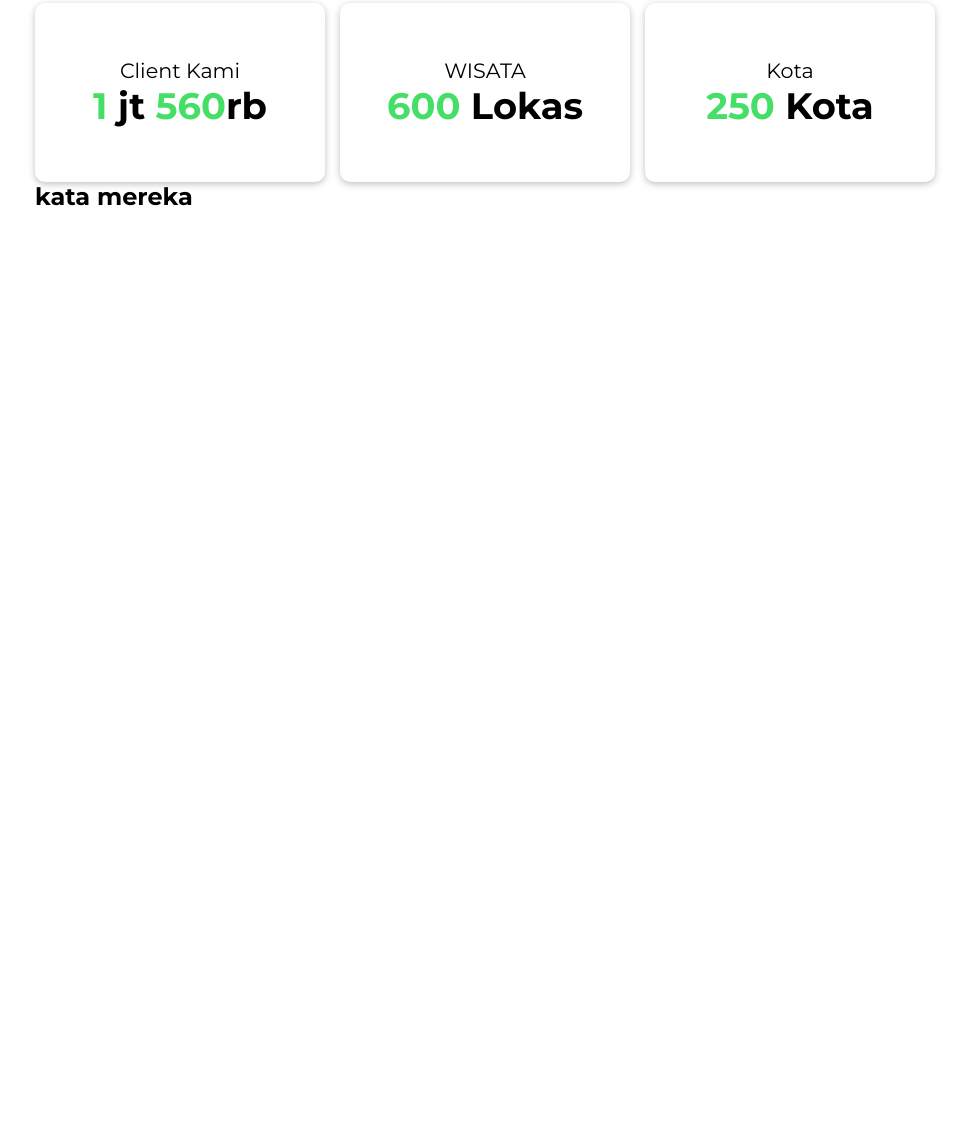
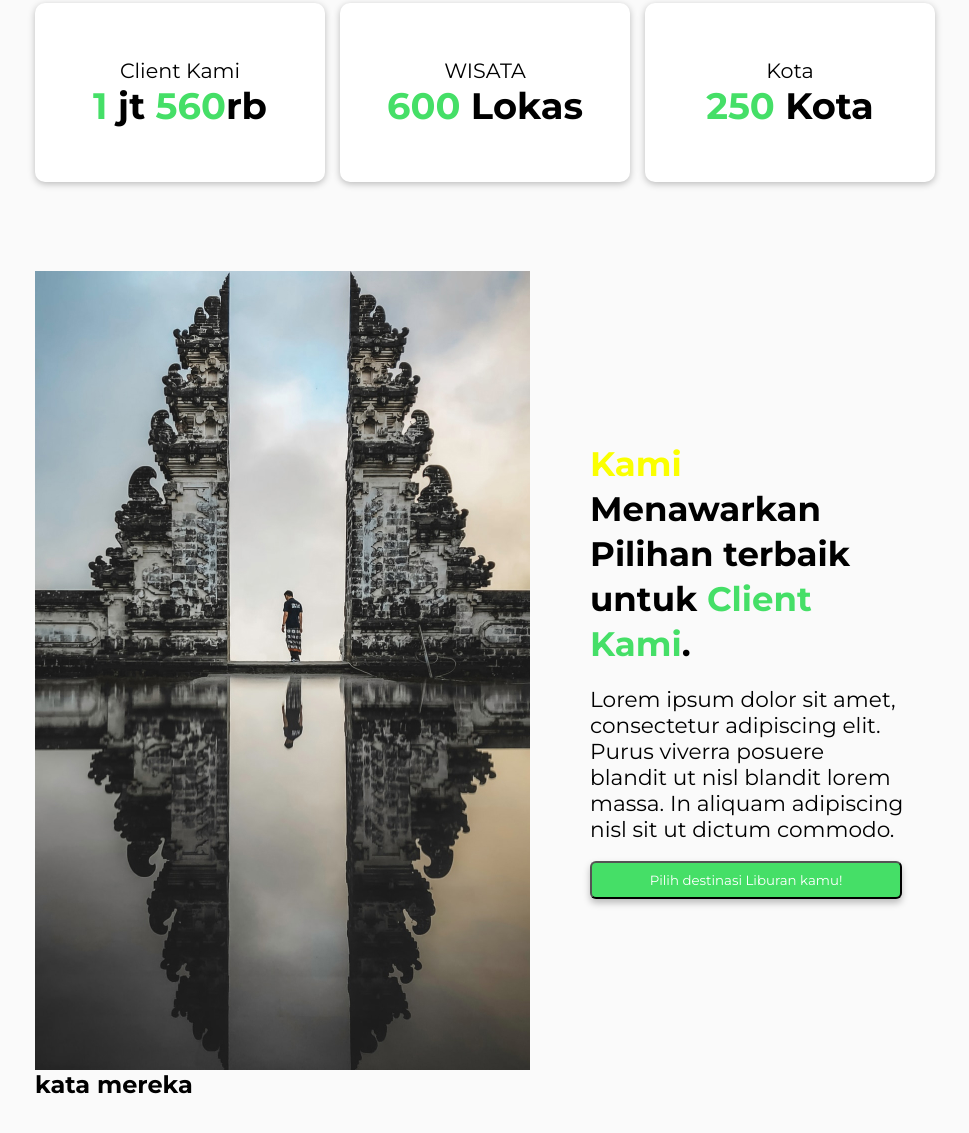
Before and after one commit to ChandraRaditya/goTravel-LandingPage, a plain HTML site: page index.html in a window 1280 px wide. Shown: the part 739-1872 px from the top of the page, without its empty margins (155-1124 px from the left). Before the commit the page ends 1114 px from the top, so only its background shows below. Drawn offline with Linux system fonts and the light colour scheme.

Commit message:
working with lower content

```diff
--- a/index.html
+++ b/index.html
@@ -59,19 +59,20 @@
                     <p><span>250</span> Kota</p>
                 </div>
             </section>
-            <section>
-                <div class="upper-detail-content"></div>
+            <section class="lower-detail-content">
+                <img src="images/Rectangle 37.jpg" alt="">
+                <div class="destination-content">
+                    <h2><span>Kami</span> Menawarkan Pilihan terbaik untuk <span>Client Kami</span>.</h2>
+                    <p>Lorem ipsum dolor sit amet, consectetur adipiscing elit. Purus viverra posuere blandit ut nisl
+                        blandit lorem massa. In aliquam adipiscing nisl sit ut dictum commodo.</p>
+                    <button>Pilih destinasi Liburan kamu!</button>
+                </div>
             </section>
-            <sectioin>
-                <div class="lower-detail-content"></div>
-            </sectioin>
-            <section>
-                <div class="review-content">
-                    <h2>kata mereka</h2>
-                    <div class="reviw-card"></div>
-                    <div class="reviw-card"></div>
-                    <div class="reviw-card"></div>
-                </div>
+            <section class="review-content">
+                <h2>kata mereka</h2>
+                <div class="reviw-card"></div>
+                <div class="reviw-card"></div>
+                <div class="reviw-card"></div>
             </section>
         </div>
     </main>
--- a/style.scss
+++ b/style.scss
@@ -8,6 +8,10 @@ $primaryFont: Montserrat;
     box-sizing: border-box;
     text-decoration: none;
     font-family: $primaryFont;
+}
+
+body {
+    background-color: #FAFAFA;
 }
 
 .header-content {
@@ -115,7 +119,7 @@ $primaryFont: Montserrat;
         display: flex;
         flex-direction: row;
         justify-content: space-between;
-        // background-color: coral;
+        margin-bottom: 89px;
 
         .card-detail {
             display: flex;
@@ -148,4 +152,57 @@ $primaryFont: Montserrat;
             }
         }
     }
+
+    .lower-detail-content {
+        width: 100%;
+        height: 799px;
+        display: flex;
+        flex-direction: row;
+        justify-content: space-between;
+
+        img {
+            width: 495px
+        }
+
+        .destination-content {
+            display: flex;
+            flex-direction: column;
+            justify-content: center;
+            margin-left: 60px;
+            margin-right: 30px;
+
+            h2 {
+                margin-bottom: 19px;
+                font-family: Montserrat;
+                font-style: normal;
+                font-weight: bold;
+                font-size: 34px;
+                line-height: 45px;
+
+                span {
+                    color: #FAFF00;
+
+                    &:nth-last-child(1) {
+                        color: $primaryColor;
+                    }
+                }
+            }
+
+            p {
+                margin-bottom: 19px;
+                text-align: start;
+                font-size: 21.6589px;
+                line-height: 26px;
+            }
+
+            button {
+                width: 312px;
+                height: 38px;
+                background-color: $primaryColor;
+                color: white;
+                box-shadow: 0px 4px 7px rgba(0, 0, 0, 0.25);
+                border-radius: 6px;
+            }
+        }
+    }
 }
```
Also changed, not shown: style.css, 1 other file.
